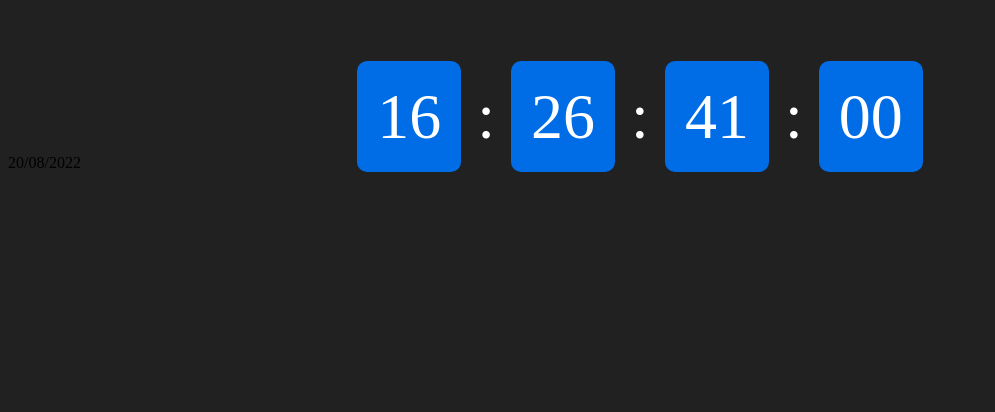
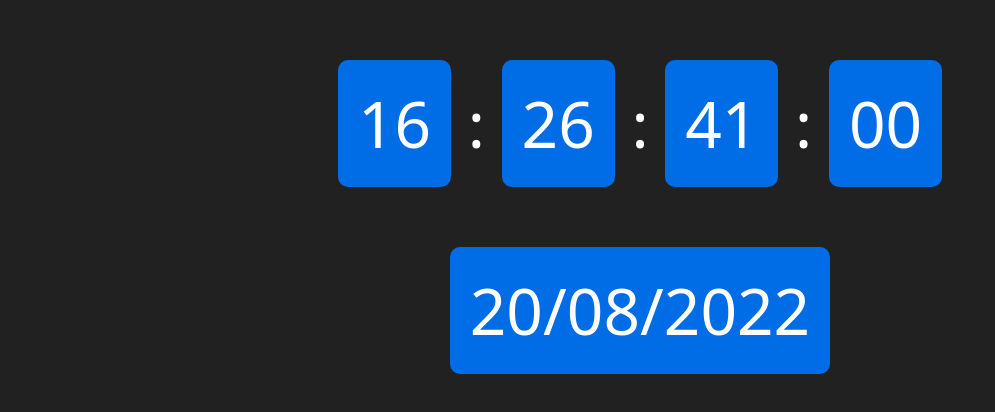
Before and after one commit to lucascorreagoldani/digitalclock, a plain HTML site: page index.html in a window 1280 px wide. Shown: the part 120-532 px from the top of the page, without its empty margins (0-995 px from the left). Drawn offline with Linux system fonts and the light colour scheme.

Commit message:
Estilização da data

```diff
--- a/style.css
+++ b/style.css
@@ -1,5 +1,19 @@
 body {
     background-color: #212121;
+    font-family: system-ui, -apple-system, BlinkMacSystemFont, 'Segoe UI', Roboto, Oxygen, Ubuntu, Cantarell, 'Open Sans', 'Helvetica Neue', sans-serif;
+}
+
+.date-container {
+    font-size: 4em;
+    text-align: center;
+    margin: 100px auto 0;
+    color: #fff
+}
+
+.date-container span {
+    padding: 20px;
+    background: #006CE6;
+    border-radius: 10px;
 }
 
 .clock-container {
```
